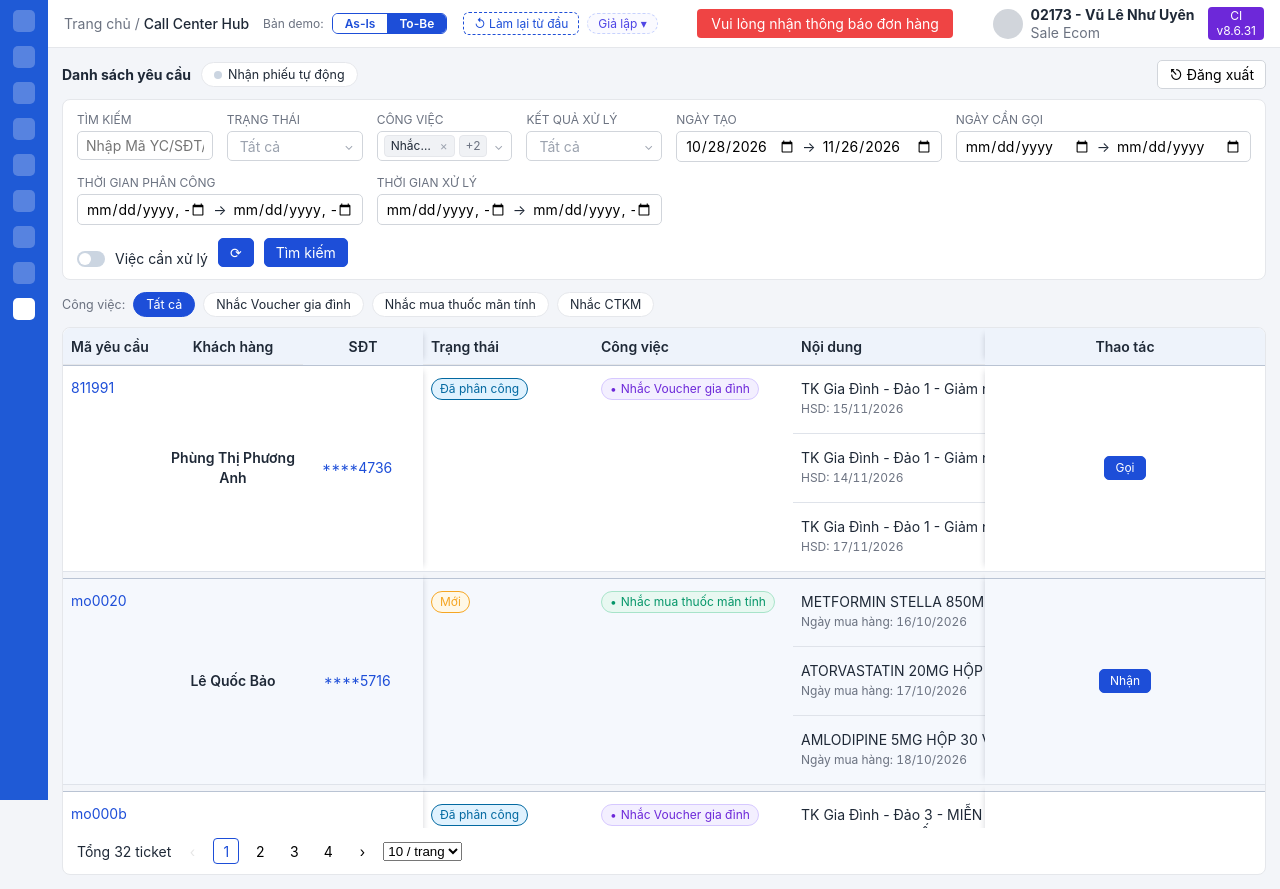
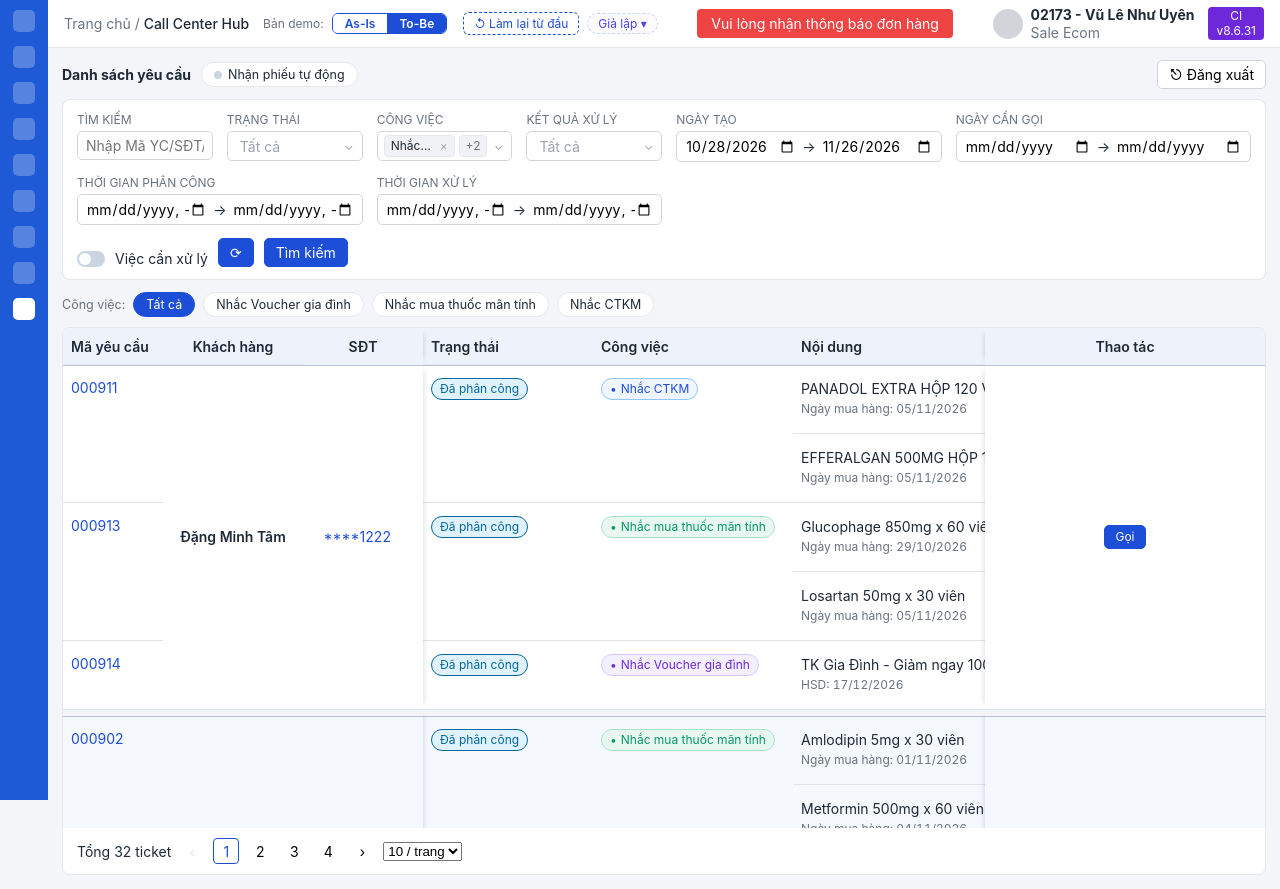
Before and after one commit to cch-prototype/gom-ticket, a plain HTML site: page index.html in a window 1280 px wide. Drawn offline with Linux system fonts and the light colour scheme.

Commit message:
Cập nhật mockup To-Be 26/11/2026 09:43

```diff
--- a/index.html
+++ b/index.html
@@ -2258,6 +2258,7 @@ const TB_KIND = {chot:'BA CHỐT, CHỜ BU', ba:'BA SUY RA', dev:'DEV ĐỀ XU
 /* Một chỗ duy nhất khai báo điểm chưa chốt: badge, tooltip và bảng cuối trang đều đọc từ đây.
    BU chốt điểm nào thì sửa hoặc xoá dòng đó. */
 const TB_PEND = [
+  {id:'demo_order', kind:'sim', txt:'Danh sách mockup đưa khách có 3 rồi 2 công việc lên đầu cho dễ thử gom ticket. Thứ tự thật của sản phẩm theo thời gian hết hạn sớm nhất (D-53).', src:'Hưng 26/11'},
   {id:'fresh', kind:'sim', txt:'To-Be mở ra là ticket sạch: có người giữ thì Đã phân công, chưa ai giữ thì Mới; chưa có cuộc gọi, kết quả, ghi chú. Mọi tình huống do người thử tự bấm ra. F5 hoặc Làm lại từ đầu thì về như lúc mở.', src:'Hưng 26/11'},
   {id:'cd_demo', kind:'sim', txt:'Ngày cần gọi của ticket lấy từ CI là dữ liệu mẫu: ngày tạo + 3 ngày, không trễ hơn ngày hết hạn. CI chưa có trường này.', src:'Hưng 26/11'},
   {id:'st_flow', kind:'ba', txt:'Trạng thái đổi lúc cuộc gọi kết thúc: khách nghe máy thì Kết nối thành công; không nghe lần đầu thì Không nghe máy lần 1; không nghe từ lần thứ hai thì Không nghe máy. MoM chỉ liệt kê trạng thái, chưa ghi cách chuyển.', src:'MoM workshop BU 19/11, mục 3'},
@@ -2611,7 +2612,11 @@ function tbBuild(){
     return {key, tickets:ts, hidden, norm:tbNorm(ts[0].phone), date:dates.length?Math.min(...dates):null, created:Math.min(...ts.map(t=>tbT(t.createdAt)))};
   });
   // Giữa các nhóm: ngày cần gọi sớm nhất của ticket chưa xong, rồi ngày tạo. Nhóm không có ngày xếp sau.
+  // Chỉ cho mockup (Hưng 26/11, D-69): nhóm có nhiều công việc khác nhau lên đầu (3 rồi 2 rồi 1) để BU thử gom ticket ngay trang đầu.
+  // Không phải thứ tự của sản phẩm; thứ tự sản phẩm theo D-53. Trong cùng số công việc thì giữ cách xếp cũ.
+  const nf = g => new Set(g.tickets.map(t=>t.businessFlowId)).size;
   groups.sort((a,b)=>{
+    if(nf(a)!==nf(b)) return nf(b)-nf(a);
     if((a.date===null)!==(b.date===null)) return a.date===null ? 1 : -1;
     if(a.date!==null && a.date!==b.date) return a.date-b.date;
     return a.created-b.created;
```
